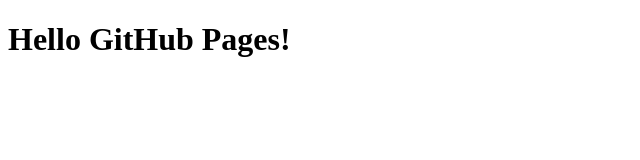
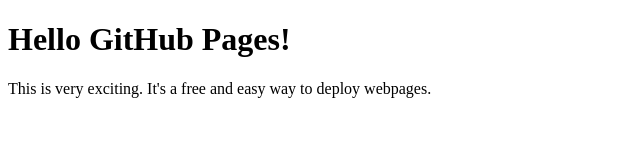
Before and after one commit to mrgrip/mrgrip.github.io, a plain HTML site: page index.html in a window 1280 px wide. Shown: the whole page, without its empty margins (0-640 px from the left). Drawn offline with Linux system fonts and the light colour scheme.

Commit message:
Third commit

```diff
--- a/index.html
+++ b/index.html
@@ -6,5 +6,6 @@
 </head>
 <body>
 	<h1>Hello GitHub Pages!</h1>
+	<p>This is very exciting. It's a free and easy way to deploy webpages.</p>
 </body>
 </html>
```
